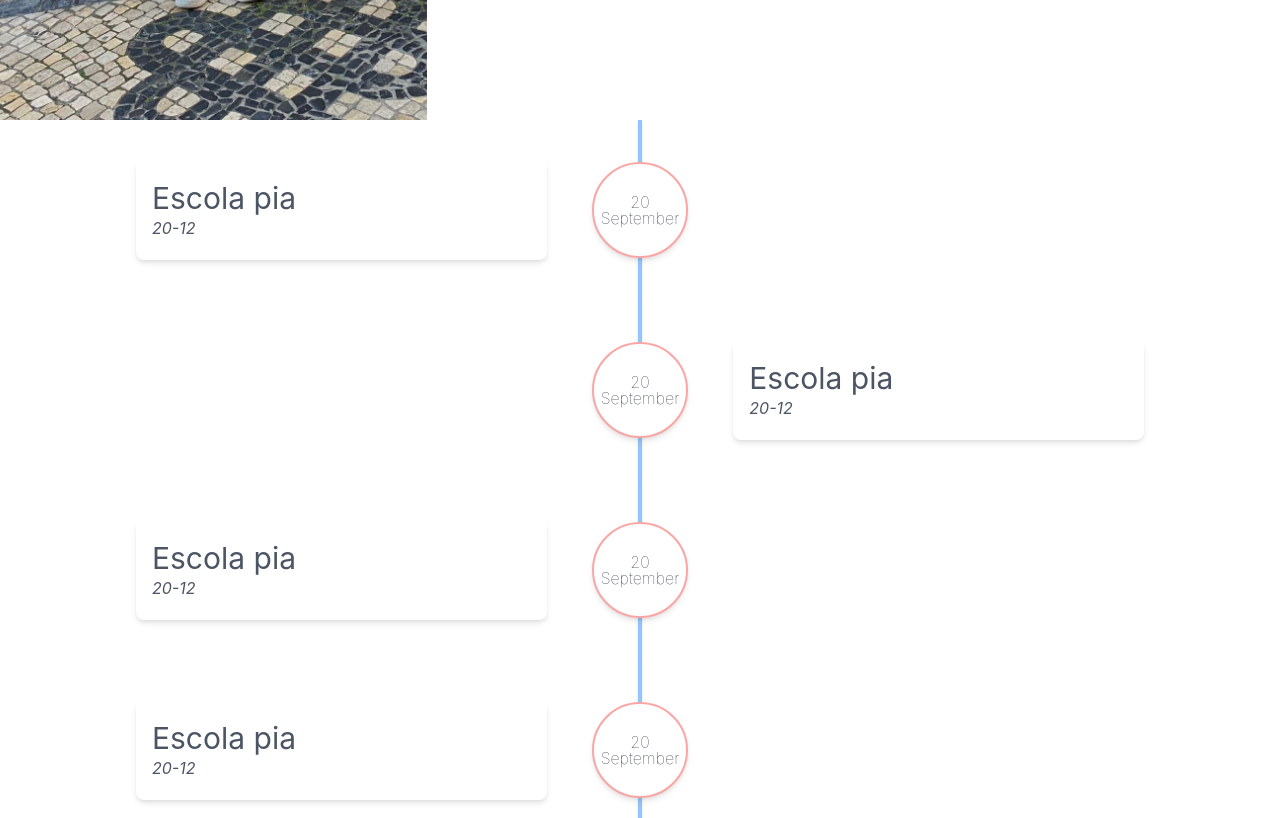
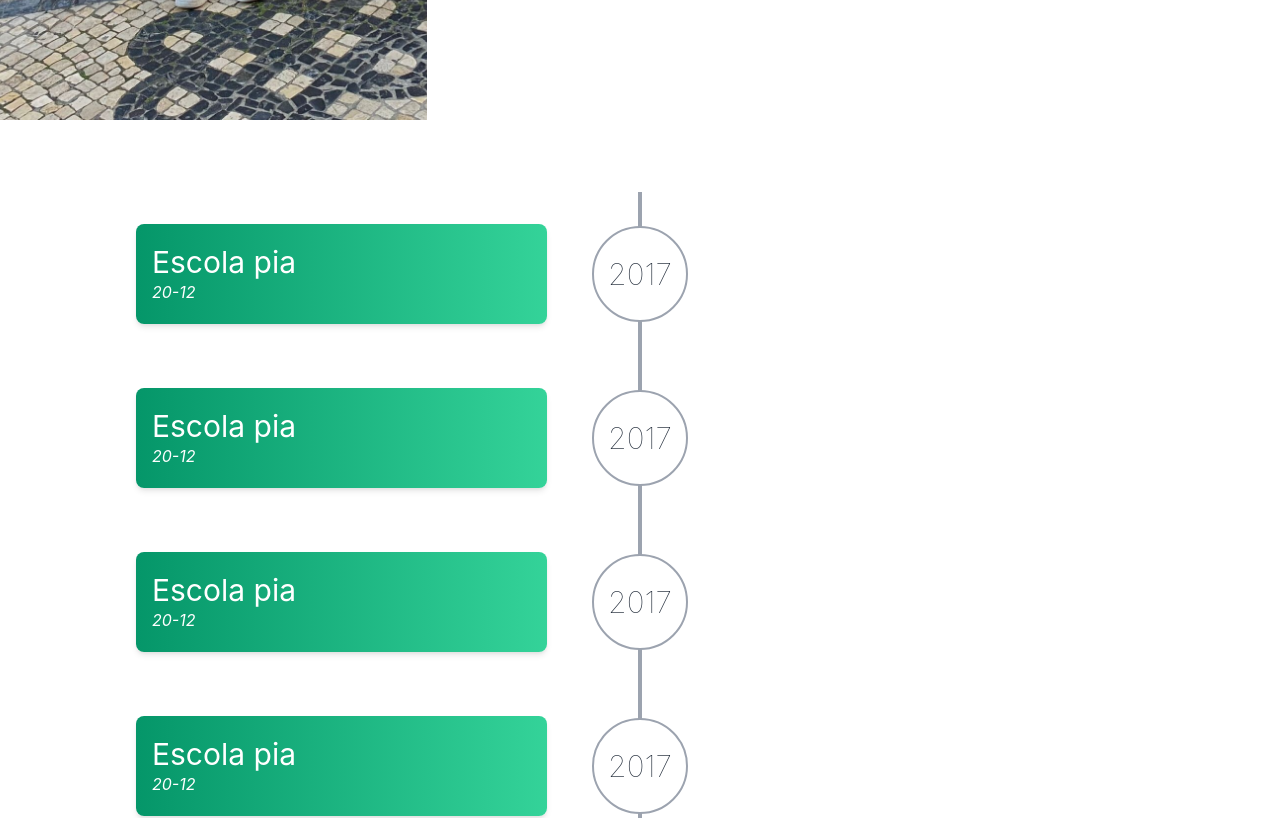
Before and after one commit to nachocebey/nchsite, a React (Create React App) app: page / in a window 1280 px wide. Shown: the part 1480-2298 px from the top of the page. Built offline with nearby package versions, Linux system fonts and the light colour scheme.

Commit message:
Adding animations to divs and getting some css going

```diff
--- a/package.json
+++ b/package.json
@@ -9,6 +9,7 @@
     "@testing-library/jest-dom": "^4.2.4",
     "@testing-library/react": "^9.5.0",
     "@testing-library/user-event": "^7.2.1",
+    "aos": "^2.3.4",
     "daisyui": "^1.16.1",
     "i18next": "^21.1.1",
     "node-sass": "^6.0.1",
--- a/public/index.html
+++ b/public/index.html
@@ -10,6 +10,7 @@
       content="Yep, thats my web"
     />
     <link rel="apple-touch-icon" href="%PUBLIC_URL%/logo192.png" />
+    <link href="https://unpkg.com/aos@2.3.1/dist/aos.css" rel="stylesheet">
     <!--
       manifest.json provides metadata used when your web app is installed on a
       user's mobile device or desktop. See https://developers.google.com/web/fundamentals/web-app-manifest/
--- a/src/Views/Main/Components/HeroTitle/HeroTitle.js
+++ b/src/Views/Main/Components/HeroTitle/HeroTitle.js
@@ -2,6 +2,7 @@ import React from 'react';
 import { useSpring, animated } from 'react-spring';
 import styled from 'styled-components';
 import ScrollButton from '../ScrollButton/ScrollButton';
+import AOS from 'aos';
 
 const Hero = styled.div`
   font-size: 8.5vmax;
@@ -10,6 +11,7 @@ const Hero = styled.div`
 `;
 
 export default function HeroTitle() {
+  AOS.init();
   const calc = (x, y) => [-(y - window.innerHeight / 2) / 40, (x - window.innerWidth / 2) / 40, 1];
   const trans = (x, y, s) => `perspective(800px) rotateX(${x}deg) rotateY(${y}deg) scale(${s})`;
   const [propss, set] = useSpring(() => ({ xys: [0, 0, 1], config: { mass: 5, tension: 450, friction: 70 } }));
@@ -21,7 +23,7 @@ export default function HeroTitle() {
         onMouseLeave={() => set({ xys: [0, 0, 1] })}
         style={{ transform: propss.xys.to(trans) }}
       >
-        <Hero className="flex flex-col items-center font-hero text-transparent bg-clip-text bg-gradient-to-r from-purple-500 via-red-600 to-yellow-400">
+        <Hero className="flex flex-col items-center font-hero text-transparent bg-clip-text bg-gradient-to-r from-purple-500 via-red-600 to-yellow-400" data-aos="zoom-out">
           <span>Nacho</span>
           <span>Cebey</span>
           <span>Honorato</span>
--- a/src/Views/Main/Components/Personal/Personal.js
+++ b/src/Views/Main/Components/Personal/Personal.js
@@ -1,5 +1,4 @@
 import React from 'react';
-import styled from 'styled-components';
 import profile from '../../../../assets/images/Profile.jpg';
 import ScrollButton from '../ScrollButton/ScrollButton';
 
--- a/src/Views/Main/Components/Timeline/TimeElement.js
+++ b/src/Views/Main/Components/Timeline/TimeElement.js
@@ -1,35 +1,35 @@
-import React, { useState } from 'react';
+import React from 'react';
 import TimeElementBody from './TimeElementBody';
 
+
 export default function TimeElement(props) {
-  const [componentView, setComponentView] = useState(false);
 
   return (
-    <div className={`flex flex-row w-full`}>
-      <div onClick={() => setComponentView(!componentView)} className="w-5/12 px-2 py-10">
+    <div className={`flex flex-row flex-grow w-full`}>
+      <div data-aos="fade-right" className="w-5/12 px-2 my-8 self-center">
         {props.direction === 'left' ? (
           <TimeElementBody
             elementContent={props.elementContent}
             elementContentExtended={props.elementContentExtended}
-            componentView={componentView}
           />
         ) : null}
       </div>
       <div className="w-2/12 flex justify-center">
-        <div className={`shadow relative flex h-full w-1 ${props.lineColor} items-center justify-center`}>
+        <div className={`relative flex w-1 ${props.lineColor} items-center justify-center`}>
           <div
-            className={`shadow-md absolute flex flex-col justify-center h-24 w-24 rounded-full border-2 ${props.chipColor} leading-none text-center z-10 bg-white font-thin`}
+            className={`absolute flex flex-col justify-center h-24 w-24 rounded-full border-2 ${props.chipColor} leading-none text-center z-10 bg-white font-thin`}
           >
-            <div>{`${props.chipDate}`}</div>
+            <div>
+              <p className="text-3xl">{`${props.chipDate}`}</p>
+            </div>
           </div>
         </div>
       </div>
-      <div onClick={() => setComponentView(!componentView)} className="w-5/12 px-2 py-10">
+      <div data-aos="fade-left" className="w-5/12 px-2 self-center">
         {props.direction === 'right' ? (
           <TimeElementBody
             elementContent={props.elementContent}
             elementContentExtended={props.elementContentExtended}
-            componentView={componentView}
           />
         ) : null}
       </div>
--- a/src/Views/Main/Components/Timeline/TimeElementBody.js
+++ b/src/Views/Main/Components/Timeline/TimeElementBody.js
@@ -1,12 +1,23 @@
-import React from 'react';
+import React, { useState } from 'react';
 
 export default function TimeElementBody(props) {
+  const [componentView, setComponentView] = useState(false);
   return (
     <>
-      {!props.componentView ? (
-        <div className="transition-all cursor-pointer flex flex-col rounded-lg shadow-md hover:shadow-2xl bg-white px-4 py-5">{props.elementContent}</div>
+      {!componentView ? (
+        <div
+          className="cursor-pointer flex flex-col  bg-white"
+          onClick={() => setComponentView(!componentView)}
+        >
+          {props.elementContent}
+        </div>
       ) : (
-        <div className="transition-all cursor-pointer flex flex-col rounded-lg shadow-md hover:shadow-2xl bg-white px-4 py-5">{props.elementContentExtended}</div>
+        <div
+          className="cursor-pointer flex flex-col bg-white"
+          onClick={() => setComponentView(!componentView)}
+        >
+          {props.elementContentExtended}
+        </div>
       )}
     </>
   );
--- a/src/Views/Main/Components/Timeline/TimeEscolaPia.js
+++ b/src/Views/Main/Components/Timeline/TimeEscolaPia.js
@@ -1,13 +1,21 @@
 export const TimeEscolaPia = (
-  <div className="text-gray-600">
+  <div className="text-white rounded-lg px-4 py-5 bg-gradient-to-r from-green-600 to-green-400 shadow-md hover:shadow-2xl">
     <p className="text-3xl">Escola pia</p>
     <p className="italic">20-12</p>
   </div>
 );
 export const TimeEscolaPiaExtended = (
-  <div className="text-gray-600">
+  <div className="z-40 text-gray-600 shadow-md hover:shadow-2xl my-4">
     Привет Lorem ipsum dolor sit amet, consectetur adipisicing elit. Ad corporis culpa deserunt, dignissimos dolor esse
     fugit ipsam minus odit officiis placeat qui, quidem quis soluta vero? Adipisci alias eius et iure nam nihil
     reiciendis saepe, voluptatem. Alias cumque dicta dignissimos ea et laborum, minima similique.
+    reiciendis saepe, voluptatem. Alias cumque dicta dignissimos ea et laborum, minima similique.
+    reiciendis saepe, voluptatem. Alias cumque dicta dignissimos ea et laborum, minima similique.
+    reiciendis saepe, voluptatem. Alias cumque dicta dignissimos ea et laborum, minima similique.
+    reiciendis saepe, voluptatem. Alias cumque dicta dignissimos ea et laborum, minima similique.
+    reiciendis saepe, voluptatem. Alias cumque dicta dignissimos ea et laborum, minima similique.
+    reiciendis saepe, voluptatem. Alias cumque dicta dignissimos ea et laborum, minima similique.
+    reiciendis saepe, voluptatem. Alias cumque dicta dignissimos ea et laborum, minima similique.
+    reiciendis saepe, voluptatem. Alias cumque dicta dignissimos ea et laborum, minima similique.
   </div>
 );
--- a/src/Views/Main/Components/Timeline/Timeline.js
+++ b/src/Views/Main/Components/Timeline/Timeline.js
@@ -4,47 +4,47 @@ import { TimeEscolaPia, TimeEscolaPiaExtended } from './TimeEscolaPia';
 
 export default function Timeline() {
   return (
-    <div className="min-h-screen flex justify-center" id="timeline">
-      <div className="w-4/5 mx-auto">
+    <div className="min-h-screen flex justify-center items-center" id="timeline">
+      <div className="w-4/5 flex flex-col mx-auto">
         <TimeElement
-          name="Escola Pia"
-          date="20 Nov- 30 Nov"
+          name="Escola Pia Mataró"
+          date="2017 - 2019"
           direction="left"
-          lineColor="bg-blue-300"
+          lineColor="bg-gray-400"
           elementContent={TimeEscolaPia}
           elementContentExtended={TimeEscolaPiaExtended}
-          chipColor="border-red-300"
-          chipDate="20 September"
+          chipColor="border-gray-400"
+          chipDate="2017"
         />
         <TimeElement
-          name="Escola Pia"
-          date="20 Nov- 30 Nov"
-          direction="right"
-          lineColor="bg-blue-300"
+          name="Escola Pia Mataró"
+          date="2017 - 2019"
+          direction="left"
+          lineColor="bg-gray-400"
           elementContent={TimeEscolaPia}
           elementContentExtended={TimeEscolaPiaExtended}
-          chipColor="border-red-300"
-          chipDate="20 September"
+          chipColor="border-gray-400"
+          chipDate="2017"
         />
         <TimeElement
-          name="Escola Pia"
-          date="20 Nov- 30 Nov"
+          name="Escola Pia Mataró"
+          date="2017 - 2019"
           direction="left"
-          lineColor="bg-blue-300"
+          lineColor="bg-gray-400"
           elementContent={TimeEscolaPia}
           elementContentExtended={TimeEscolaPiaExtended}
-          chipColor="border-red-300"
-          chipDate="20 September"
+          chipColor="border-gray-400"
+          chipDate="2017"
         />
         <TimeElement
-          name="Escola Pia"
-          date="20 Nov- 30 Nov"
+          name="Escola Pia Mataró"
+          date="2017 - 2019"
           direction="left"
-          lineColor="bg-blue-300"
+          lineColor="bg-gray-400"
           elementContent={TimeEscolaPia}
           elementContentExtended={TimeEscolaPiaExtended}
-          chipColor="border-red-300"
-          chipDate="20 September"
+          chipColor="border-gray-400"
+          chipDate="2017"
         />
       </div>
     </div>
--- a/src/Views/Main/main.js
+++ b/src/Views/Main/main.js
@@ -3,6 +3,9 @@ import HeroTitle from './Components/HeroTitle/HeroTitle';
 import Personal from './Components/Personal/Personal';
 import Skills from './Components/Skills/Skills';
 import Timeline from './Components/Timeline/Timeline';
+import AOS from 'aos';
+
+AOS.init();
 
 export class Main extends Component {
   render() {
```
Also changed, not shown: 1 other file (tests, documents, lock files or other folders).
